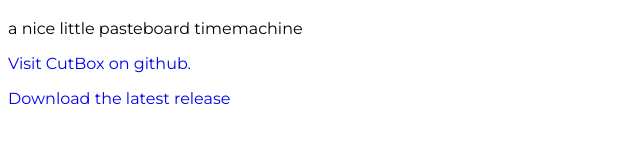
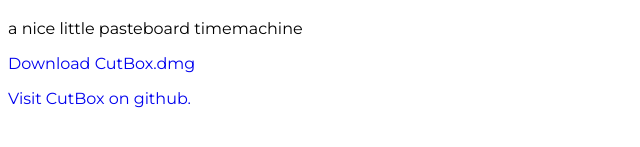
Before and after one commit to cutbox/cutbox.github.io, a plain HTML site: page index.html in a window 1280 px wide. Shown: the part 327-474 px from the top of the page, without its empty margins (0-640 px from the left). Drawn offline with Linux system fonts and the light colour scheme.

Commit message:
Fix download link

```diff
--- a/index.html
+++ b/index.html
@@ -18,7 +18,7 @@
     <img src="./cutbox-icon-2-preview.png"/>
     <h1>CutBox</h1>
     <p>a nice little pasteboard timemachine</p>
+    <p><a href="https://github.com/ocodo/CutBox/releases/download/1.0.20/CutBox.dmg">Download CutBox.dmg</a></p>
     <p><a href="https://github.com/ocodo/CutBox">Visit CutBox on github.</a></p>
-    <p><a href="https://github.com/ocodo/CutBox/releases/latest">Download the latest release</a></p>
   </body>
 </html>
```
